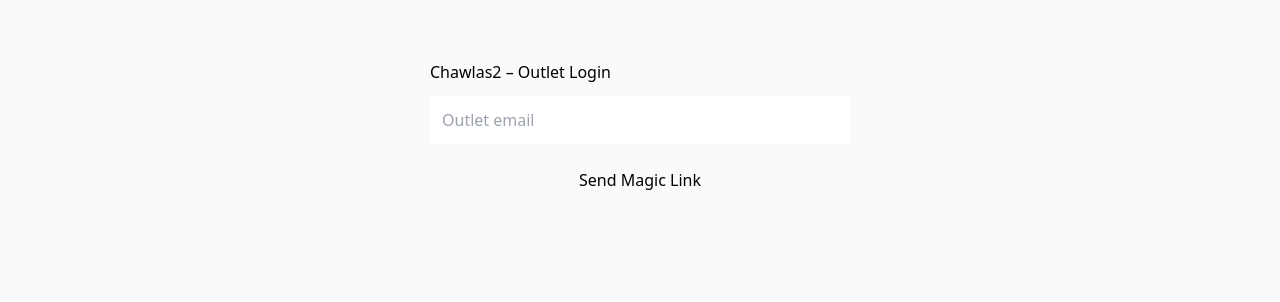
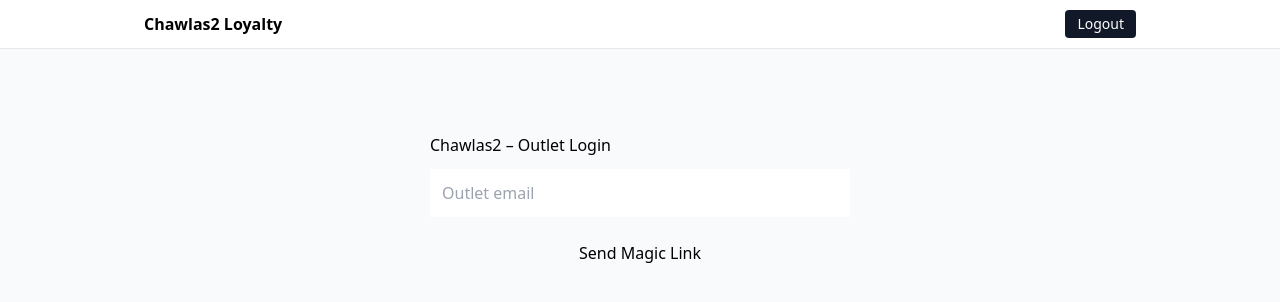
Before and after one commit to mjdigitalservices59/Chawlas-2-Loyalty-Program, a Next.js app: page / in a window 1280 px wide. Shown: the top 302 px of the page. Built offline with nearby package versions, Linux system fonts and the light colour scheme; no server answers.

Commit message:
Update layout.tsx

```diff
--- a/app/layout.tsx
+++ b/app/layout.tsx
@@ -1,11 +1,15 @@
 import './globals.css';
+import TopBar from '@/components/TopBar';
 
 export const metadata = { title: 'Chawlas2 Loyalty' };
 
 export default function RootLayout({ children }: { children: React.ReactNode }) {
   return (
     <html lang="en">
-      <body className="bg-gray-50">{children}</body>
+      <body className="bg-gray-50">
+        <TopBar />
+        <main className="mx-auto max-w-5xl px-4 py-6">{children}</main>
+      </body>
     </html>
   );
 }
```
